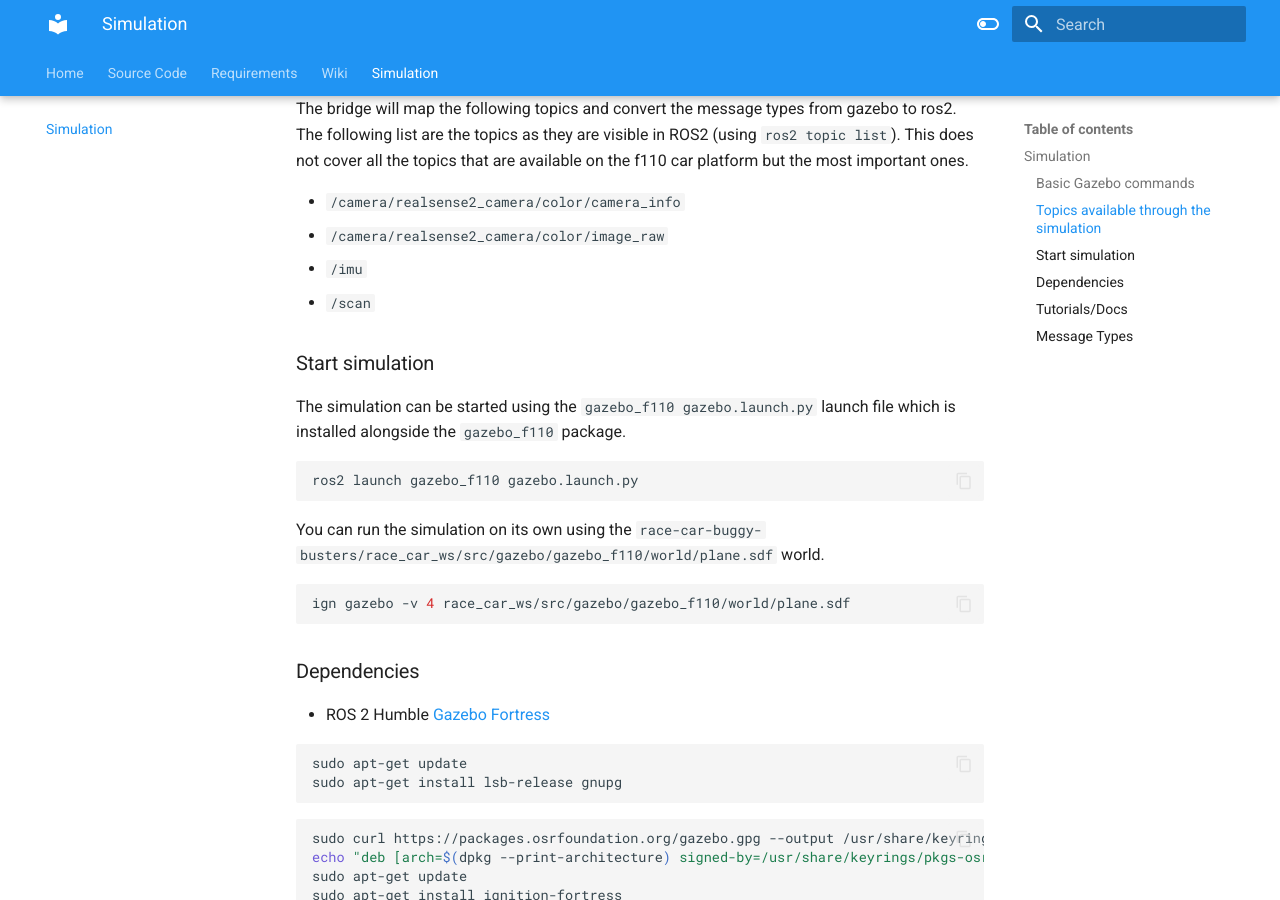
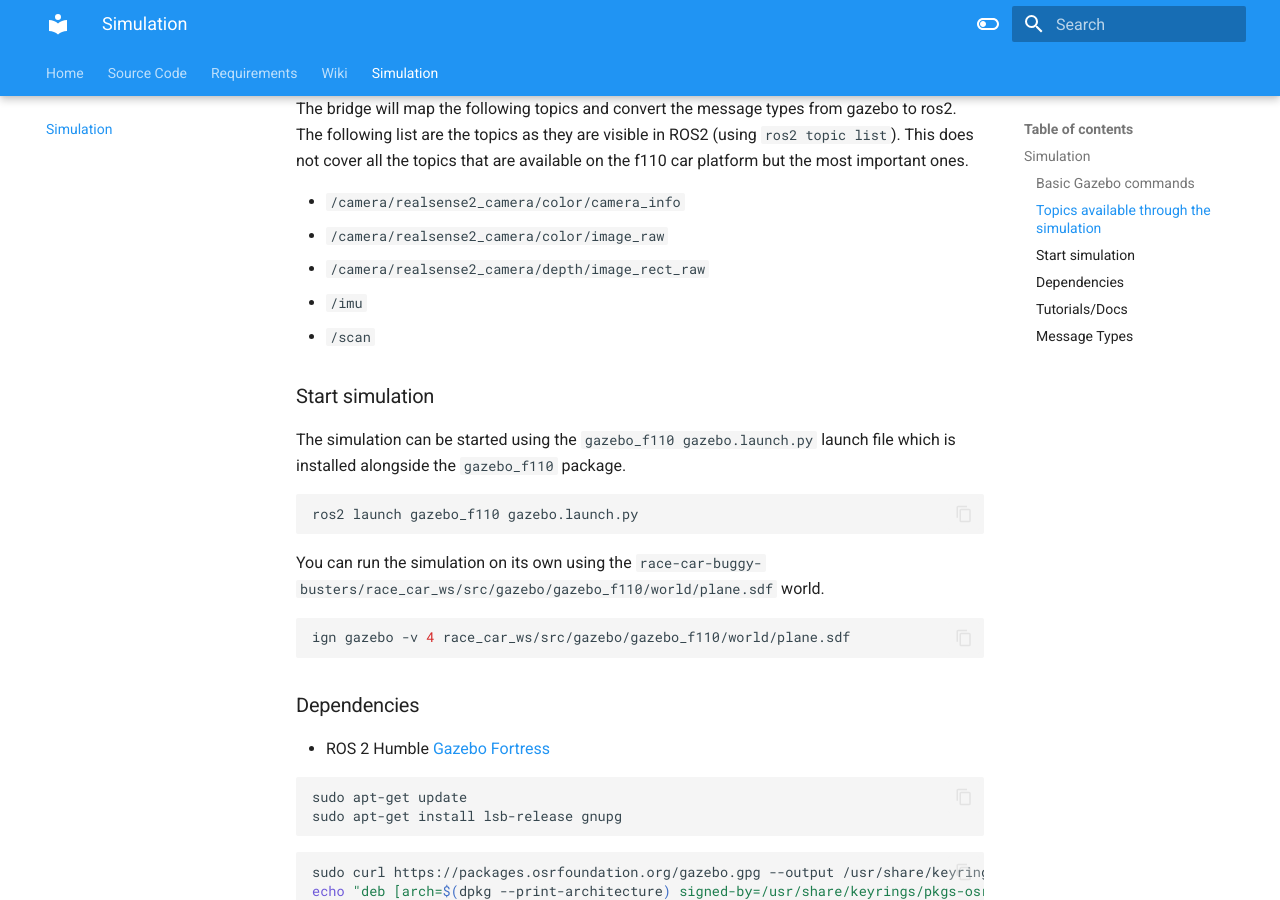
Before and after one commit to VicenteMoraes/race-car-buggy-busters, an MkDocs documentation site: the page built from docs/simulation.md, in a window 1280 px wide and 900 px high, scrolled down 575 px. Built offline with MkDocs 1.6.1 and Material for MkDocs 9.7.7, drawn with Linux system fonts in a browser that asks for light colours.

Commit message:
Add missing topic to docs

```diff
--- a/docs/simulation.md
+++ b/docs/simulation.md
@@ -16,6 +16,7 @@ The bridge will map the following topics and convert the message types from gaze
 
 - `/camera/realsense2_camera/color/camera_info`
 - `/camera/realsense2_camera/color/image_raw`
+- `/camera/realsense2_camera/depth/image_rect_raw`
 - `/imu`
 - `/scan`
 
```
